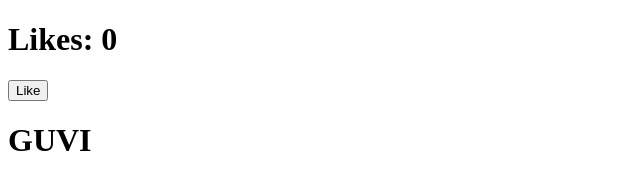
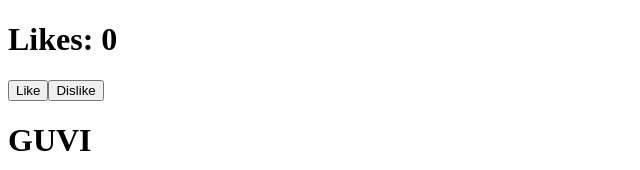
Before and after one commit to avikeshari/js-fswd, a React (Vite) app: page / in a window 1280 px wide. Shown: the top 170 px of the page, without its empty margins (0-640 px from the left). Built offline with nearby package versions, Linux system fonts and the light colour scheme.

Commit message:
Like & Dislike

```diff
--- a/src/App.jsx
+++ b/src/App.jsx
@@ -68,10 +68,20 @@ export class App extends React.Component {
     })
   }
 
+  hDis = () => {
+    if(this.state.likes>0){
+      this.setState({
+        likes: this.state.likes - 1
+      })
+    }
+    else;
+  }
+
   render() {
     return <div>
       <h1>Likes: {this.state.likes}</h1>
       <button onClick={this.hLike}>Like</button>
+      <button onClick={this.hDis}>Dislike</button>
     </div>
   }
 }
```
